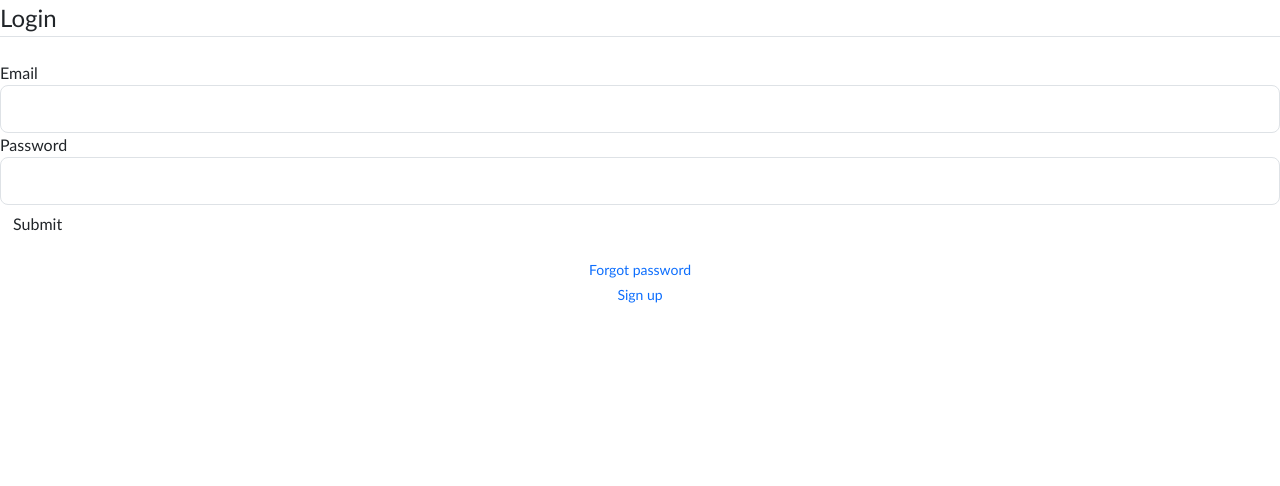
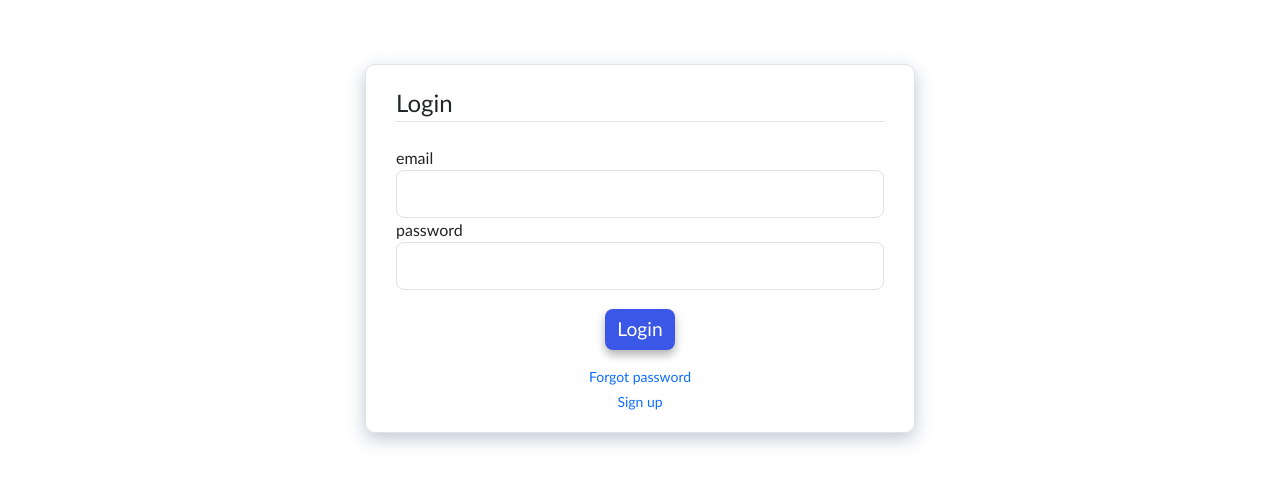
Before and after one commit to Reyanx11/Blog_app, a Flask app: template templates/login.html in a window 1280 px wide. Shown: the part 56-542 px from the top of the page. Run offline with Flask 3, Linux system fonts and the light colour scheme; the template is opened without the code that fills it: values that come from a table or form of the project are taken from there, most other values are stand-ins (such as "Sample title", 1, 10 or a date in 2020); form fields are guessed from the names that the template uses.

Commit message:
added login and registration route

```diff
--- a/blog.py
+++ b/blog.py
@@ -1,6 +1,12 @@
-from flask import Flask,render_template,url_for
+from flask import Flask,render_template,url_for,flash,redirect
+from forms import RegistrationForm, LoginForm
+from dotenv import load_dotenv
+import os
+
+load_dotenv()  # loading dotenv file
 
 app = Flask(__name__)
+app.config['SECRET_KEY'] = os.getenv('SECRET_KEY')
 
 posts = [
     {
@@ -27,6 +33,25 @@ def home():
 def about():
     return render_template('about.html', title ='About')
 
+@app.route("/register", methods = ['GET','POST'])
+def register():
+    form = RegistrationForm()
+    if form.validate_on_submit():
+        flash(f'Account has been created {form.username.data}', 'success')
+        return redirect(url_for('home'))
+    return render_template('register.html', title = 'register', form = form)
+
+@app.route("/login", methods = ['GET','POST'])
+def login():
+    form = LoginForm()
+    if form.validate_on_submit():
+        if form.email.data == 'admin@gmail.com' and form.password.data == '123':
+            flash('successfully logged in', 'success')
+            return redirect(url_for('home'))
+        else:
+            flash('login failed, check your email and password', 'danger')
+    return render_template('login.html', title = 'register', form = form)
+
 
 if __name__ == "__main__":
     app.run(debug=True)
--- a/static/style.css
+++ b/static/style.css
@@ -1,6 +1,7 @@
 body{
     font-family:'Trebuchet MS', 'Lucida Sans Unicode', 'Lucida Grande', 'Lucida Sans', Arial, sans-serif;
 }
+/*Navbar*/
 .custom-nav{
     background-color: #223b5f;
 }
@@ -14,6 +15,7 @@ body{
     color: #7abaff;
 }
 
+/*blog post section*/
 
 .media.content-section{
     background-color: rgb(248, 247, 247);
@@ -47,3 +49,34 @@ body{
 .article-content{
     white-space: pre-line;
 }
+
+/*Authentication page*/
+.auth-page{
+    width: 550px;
+    margin:auto;
+    padding: 20px 30px;
+    margin-top: 4em;
+    border: 1px solid #e1e1e1;
+    border-radius: 10px;
+    box-shadow: 0 6px 18px rgba(47, 74, 116, 0.3);
+}
+
+/*button*/
+.submit-btn{
+    display: block;
+    margin:auto;
+    margin-top: 1em;
+    background-color: #3A57E8;
+    color: white;
+    border: none;
+    box-shadow: 0px 5px 10px rgba(0,0,0,0.3);
+    border-radius: 8px;
+    font-size: 1.2em;
+    transition: 0.2s ease-in-out;
+}
+
+.submit-btn:hover{
+    background-color: #2f4dcc;
+    transform: translateY(-2px);
+    box-shadow: 0px 5px 10px rgba(0,0,0,0.4);
+}
--- a/templates/home.html
+++ b/templates/home.html
@@ -1,6 +1,7 @@
 {% extends "layout.html" %}
 {% block content %}
     {% for post in posts %}
+    <!--post sec-->
         <article class="media content-section">
           <div class="media-body">
             <div class="article-metadata">
--- a/templates/layout.html
+++ b/templates/layout.html
@@ -13,21 +13,21 @@
     {% endif %}
   </head>
   <body>
-    <header class="site-header">
+    <header class="site-header"><!--Navbar-->
         <nav class="navbar navbar-expand-lg  custom-nav">
             <div class="container-fluid">
-                <a class="navbar-brand " href="#">Blog App</a>
+                <a class="navbar-brand " href="#">Blog App</a> <!--brand-->
                 <button class="navbar-toggler" type="button" data-bs-toggle="collapse" data-bs-target="#navbarNav" aria-controls="navbarNav" aria-expanded="false" aria-label="Toggle navigation">
                     <span class="navbar-toggler-icon"></span>
                 </button>
                 <div class="collapse navbar-collapse" id="navbarNav">
-                        <div class="navbar-nav me-auto">
+                        <div class="navbar-nav me-auto"><!--left side-->
                             <a class="nav-item nav-link " aria-current="page" href="/home">Home</a>
                             <a class="nav-item nav-link " aria-current="page" href="/about">About</a>
                         </div>
-                        <div class="navbar-nav">
-                            <a class="nav-item nav-link " aria-current="page" href="#">Login</a>
-                            <a class="nav-item nav-link " aria-current="page" href="#">Register</a>
+                        <div class="navbar-nav"><!--right side-->
+                            <a class="nav-item nav-link " aria-current="page" href="/login">Login</a>
+                            <a class="nav-item nav-link " aria-current="page" href="/register">Register</a>
                         </div>
                 </div>
             </div>
```
Also changed, not shown: 1 other file.
